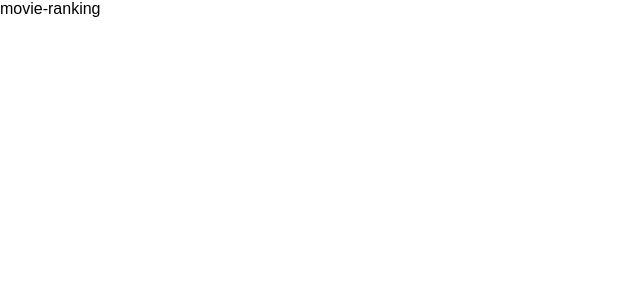
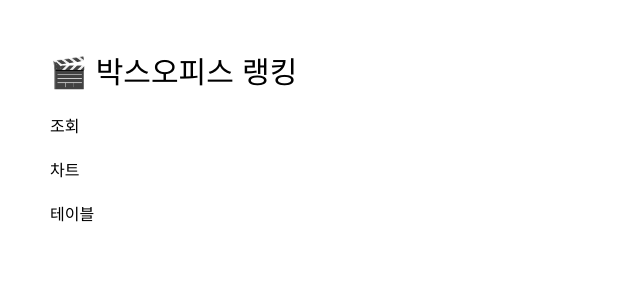
Before and after one commit to padak816/react-movie-ranking, a React (Create React App) app: page / in a window 1280 px wide. Shown: the top 300 px of the page, without its empty margins (0-640 px from the left). Built offline with nearby package versions, Linux system fonts and the light colour scheme.

Commit message:
add Movies component

```diff
--- a/src/App.js
+++ b/src/App.js
@@ -1,7 +1,23 @@
 import React from "react";
+import { createGlobalStyle } from "styled-components";
+import Movies from "./components/Movies";
+
+const GlobalStyle = createGlobalStyle`
+
+  body {
+    font-family: "Helvetica", "Arial", sans-serif;
+    line-height: 1.5;
+    margin: 50px;
+  }
+`;
 
 function App() {
-  return <div>movie-ranking</div>;
+  return (
+    <>
+      <GlobalStyle />
+      <Movies />
+    </>
+  );
 }
 
 export default App;
--- /dev/null
+++ b/src/components/Movies.js
@@ -0,0 +1,24 @@
+import React from "react";
+import styled from "styled-components";
+
+const Wrapper = styled.div`
+  display: flex;
+  flex-direction: column;
+  row-gap: 20px;
+`;
+
+const Title = styled.div`
+  font-size: 30px;
+`;
+
+const Movies = () => {
+  return (
+    <Wrapper>
+      <Title>🎬 박스오피스 랭킹</Title>
+      <div>조회</div>
+      <div>차트</div>
+      <div>테이블</div>
+    </Wrapper>
+  );
+};
+export default Movies;
--- a/src/index.js
+++ b/src/index.js
@@ -1,17 +1,6 @@
-import React from 'react';
-import ReactDOM from 'react-dom/client';
-import './index.css';
-import App from './App';
-import reportWebVitals from './reportWebVitals';
+import React from "react";
+import ReactDOM from "react-dom";
+import "./index.css";
+import App from "./App";
 
-const root = ReactDOM.createRoot(document.getElementById('root'));
-root.render(
-  <React.StrictMode>
-    <App />
-  </React.StrictMode>
-);
-
-// If you want to start measuring performance in your app, pass a function
-// to log results (for example: reportWebVitals(console.log))
-// or send to an analytics endpoint. Learn more: https://bit.ly/CRA-vitals
-reportWebVitals();
+ReactDOM.render(<App />, document.getElementById("root"));
```
Also changed, not shown: package.json (+4 -5 lines), 1 other file (tests, documents, lock files or other folders).
